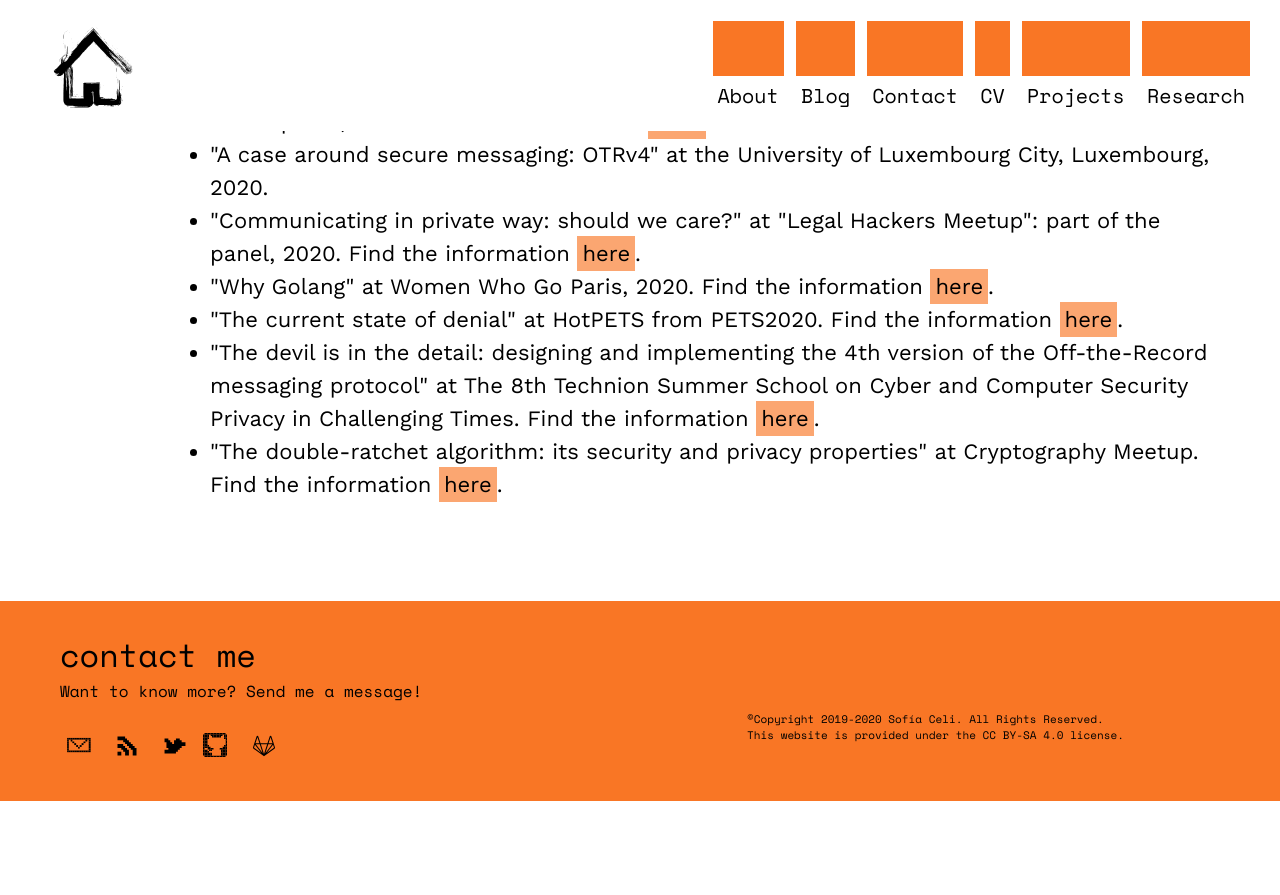
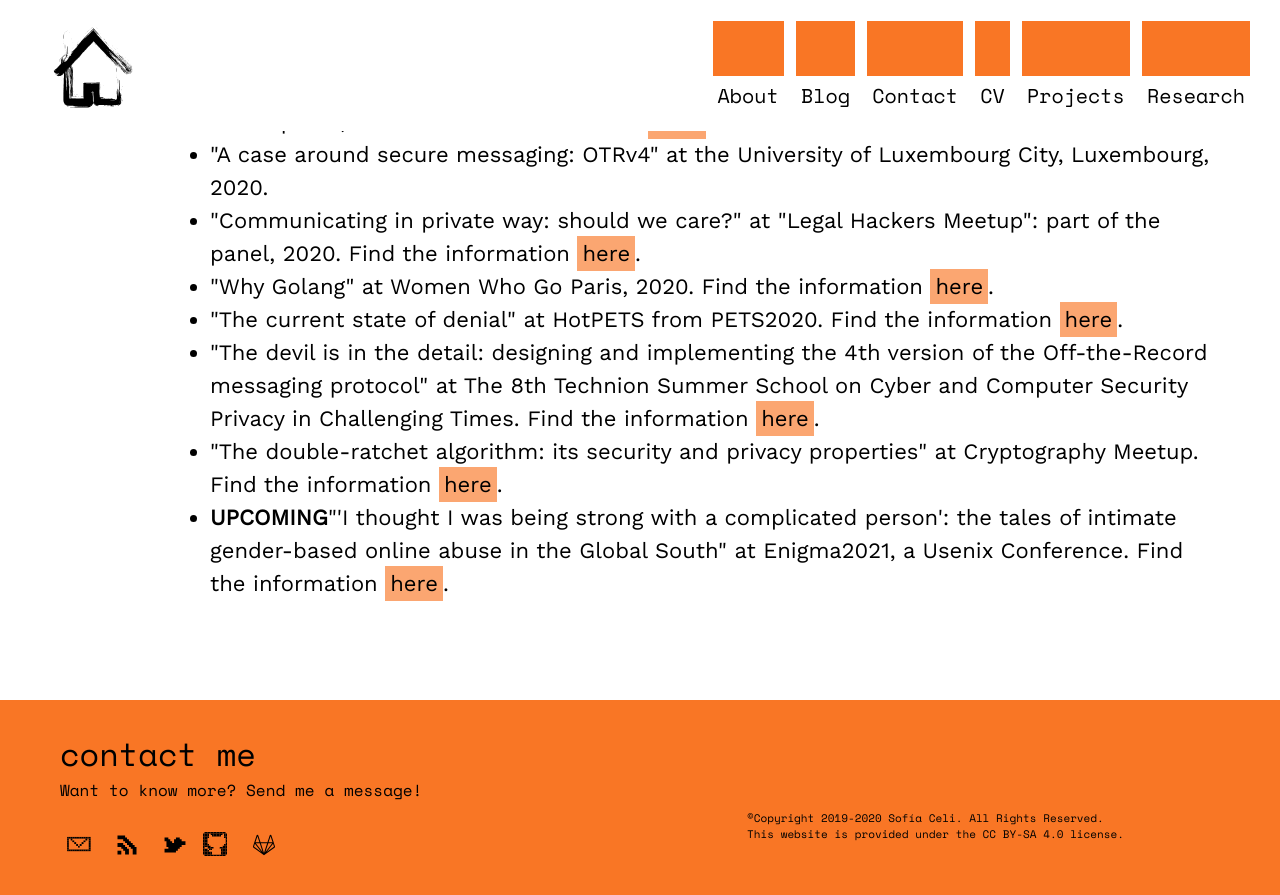
Before and after one commit to claucece/claucece.github.io, a Jekyll site: the page built from research.html, in a window 1280 px wide and 900 px high, scrolled down 3104 px. Shown: the top 895 px of the window. Built offline with Jekyll 4.4.1, drawn with Linux system fonts in a browser that asks for light colours; before the commit the page ends 3905 px from its top, so only the background shows below that.

Commit message:
Another talk

```diff
--- a/research.html
+++ b/research.html
@@ -83,6 +83,7 @@ tags: menu
 		  <li>"The current state of denial" at HotPETS from PETS2020. Find the information <a href="https://petsymposium.org/2020/program.php" target="_blank">here</a>.</li>
 		  <li>"The devil is in the detail: designing and implementing the 4th version of the Off-the-Record messaging protocol" at The 8th Technion Summer School on Cyber and Computer Security Privacy in Challenging Times. Find the information <a href="https://cyber.technion.ac.il/2020-summer-school-on-cyber-computer-security/2020-summer-school-on-cyber-computer-security-program/" target="_blank">here</a>.</li>
 		  <li>"The double-ratchet algorithm: its security and privacy properties" at Cryptography Meetup. Find the information <a href="https://secure.meetup.com/register/?referrer_n=event&referrer_i=273279079&ctx=ref" target="_blank">here</a>.</li>
+		  <li><strong>UPCOMING</strong>"'I thought I was being strong with a complicated person': the tales of intimate gender-based online abuse in the Global South" at Enigma2021, a Usenix Conference. Find the information <a href="https://www.usenix.org/conference/enigma2021" target="_blank">here</a>.</li>
     </ul>
   </div>
 </div>
```
